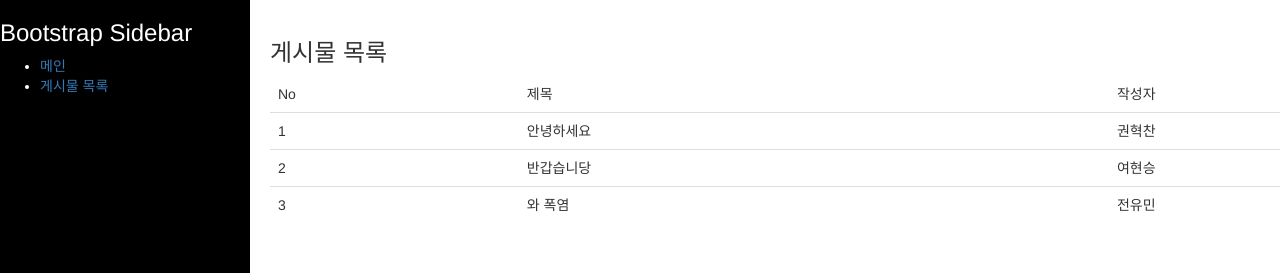
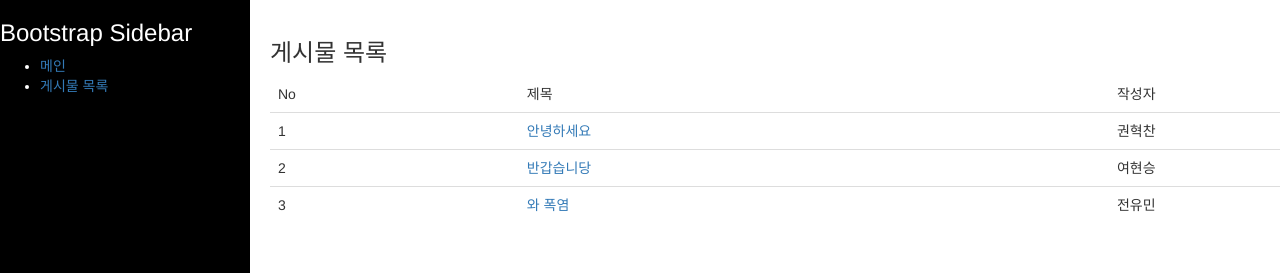
Before and after one commit to kwonssy02/react-board-sample, a React (Create React App) app: page /noticeList in a window 1280 px wide. Shown: the top 273 px of the page. Built offline with nearby package versions, Linux system fonts and the light colour scheme.

Commit message:
class component 생성자 사용 및 데이터 렌더링

```diff
--- a/src/views/NoticeList.js
+++ b/src/views/NoticeList.js
@@ -1,7 +1,33 @@
 import React, { Component } from 'react';
+import { Link } from 'react-router-dom';
 
 class NoticeList extends Component {
+
+    constructor(props) {
+        super(props);
+        this.state = {
+            noticeListData: [
+                {
+                    noticeId: 1,
+                    noticeTitle: '안녕하세요',
+                    noticeAuthor: '권혁찬'
+                },
+                {
+                    noticeId: 2,
+                    noticeTitle: '반갑습니당',
+                    noticeAuthor: '여현승'
+                },
+                {
+                    noticeId: 3,
+                    noticeTitle: '와 폭염',
+                    noticeAuthor: '전유민'
+                }
+            ]
+        };
+    }
+
     render() {
+        const { noticeListData } = this.state;
         return (
             <div>
                 <h3>게시물 목록</h3>
@@ -14,21 +40,15 @@ class NoticeList extends Component {
                         </tr>
                     </thead>
                     <tbody>
-                        <tr>
-                            <td>1</td>
-                            <td>안녕하세요</td>
-                            <td>권혁찬</td>
-                        </tr>
-                        <tr>
-                            <td>2</td>
-                            <td>반갑습니당</td>
-                            <td>여현승</td>
-                        </tr>
-                        <tr>
-                            <td>3</td>
-                            <td>와 폭염</td>
-                            <td>전유민</td>
-                        </tr>
+                        {noticeListData.map((notice) => {
+                            return (
+                                <tr>
+                                    <td>{notice.noticeId}</td>
+                                    <td><Link to={'/noticeDetail/' + notice.noticeId}>{notice.noticeTitle}</Link></td>
+                                    <td>{notice.noticeAuthor}</td>
+                                </tr>
+                            );
+                        })}
                     </tbody>
                 </table>
             </div>
```
